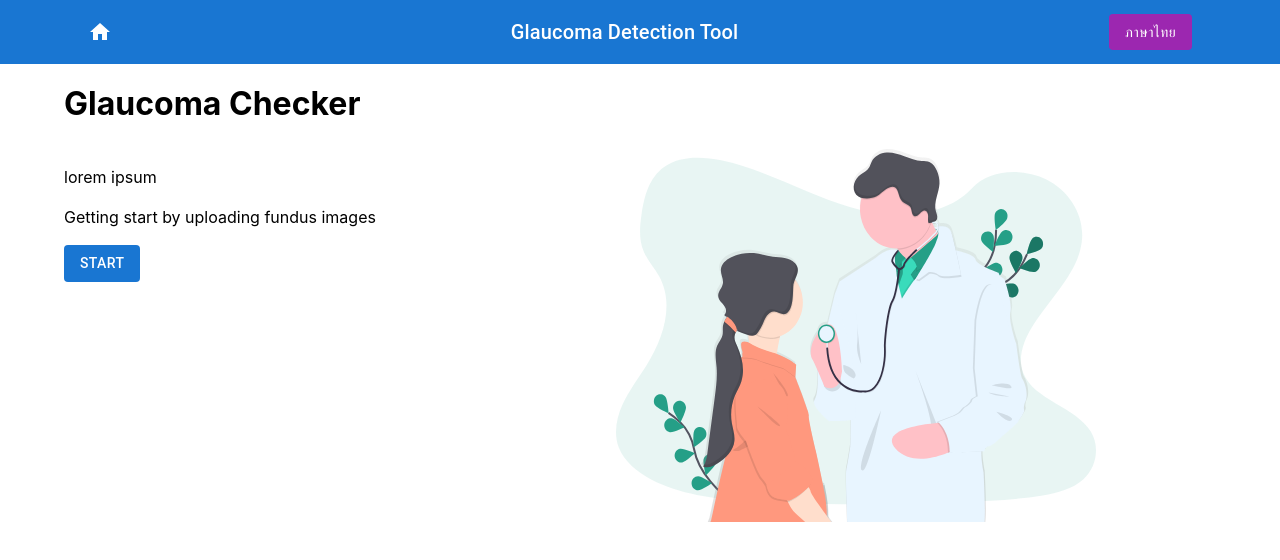
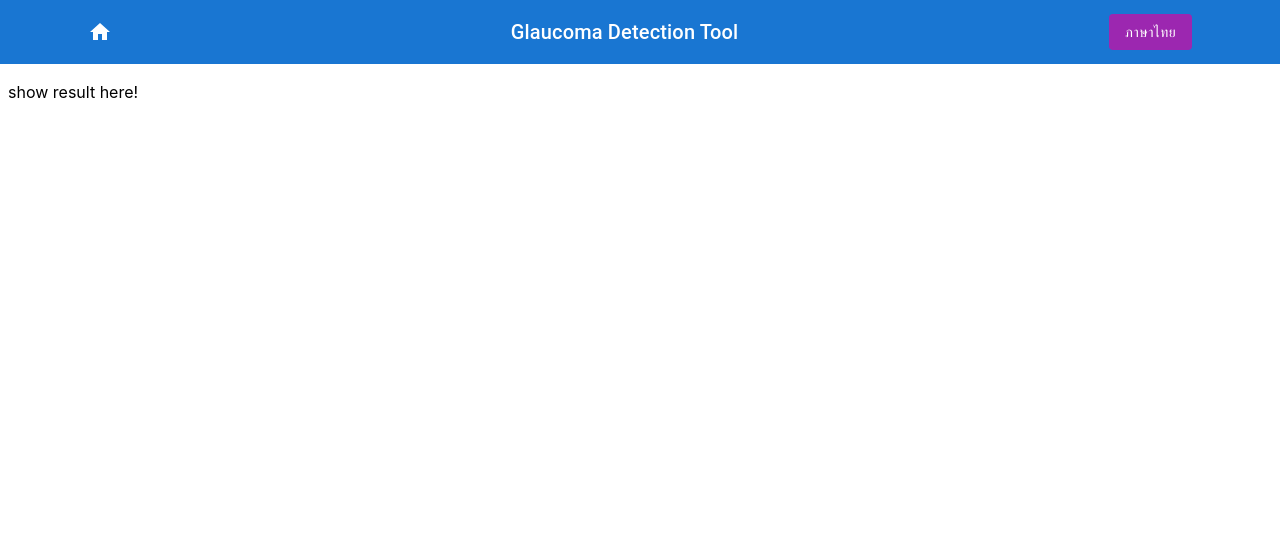
Before and after one commit to Panoj-k/GlaucomaFrontend, a React (Vite) app: page /result in a window 1280 px wide. Shown: the top 560 px of the page. Built offline with nearby package versions, Linux system fonts and the light colour scheme.

Commit message:
create path to result page

```diff
--- a/src/App.tsx
+++ b/src/App.tsx
@@ -1,39 +1,33 @@
-import { useState } from 'react'
-import reactLogo from './assets/react.svg'
-import './App.css'
+import { useState } from "react";
+import reactLogo from "./assets/react.svg";
+import "./App.css";
 import ReactDOM from "react-dom/client";
-import {
-  BrowserRouter as Router,
-  Switch,
-  Route
-} from "react-router-dom";
+import { BrowserRouter as Router, Switch, Route } from "react-router-dom";
 
-import HeaderBar from './components/header/HeaderBar'
-import Landing from './routes/landing'
-import Detection from './routes/detection';
+import HeaderBar from "./components/header/HeaderBar";
+import Landing from "./routes/landing";
+import Detection from "./routes/detection";
+import Result from "./routes/result";
 
 function App() {
-
   return (
-
     <Router>
-
       <div>
         <HeaderBar />
         <Switch>
           <Route path="/detection">
             <Detection />
           </Route>
-          <Route path="/users">
-            <Landing />
+          <Route path="/result">
+            <Result />
           </Route>
           <Route path="/">
             <Landing />
           </Route>
         </Switch>
       </div>
-  </Router>
-  )
+    </Router>
+  );
 }
 
-export default App
+export default App;
--- a/src/routes/detection.tsx
+++ b/src/routes/detection.tsx
@@ -8,6 +8,7 @@ import { Box, Container, Button } from "@mui/material";
 import { color } from "@mui/system";
 import { useTranslation } from "react-i18next";
 import { Margin } from "@mui/icons-material";
+import { useHistory } from "react-router-dom";
 
 interface Props {
   buttonText?: string;
@@ -73,8 +74,10 @@ const Detection = () => {
     else setIsImageEmpty(false);
   }, [images]);
 
+  const history = useHistory();
   const handleCheck = () => {
     setStep(2);
+    history.push("/result");
     // send images to check
   };
 
--- /dev/null
+++ b/src/routes/result.tsx
@@ -0,0 +1,11 @@
+import react from "react";
+
+const Result = () => {
+  return (
+    <div>
+      <p> show result here!</p>
+    </div>
+  );
+};
+
+export default Result;
```
